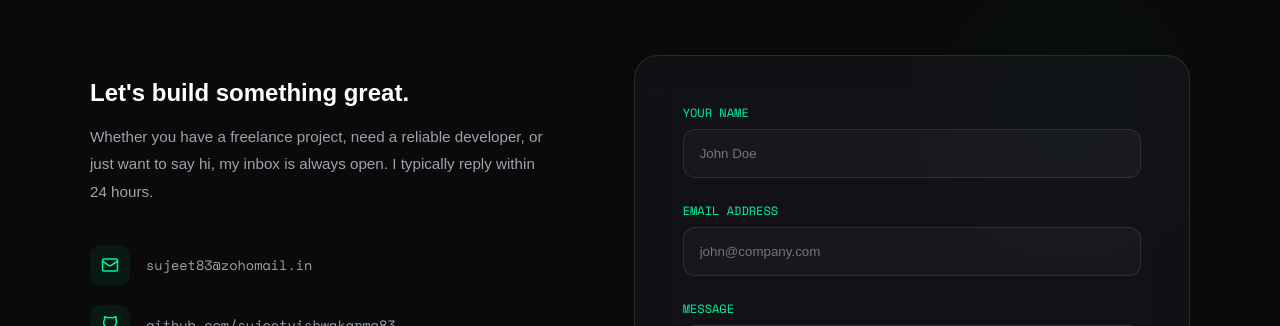
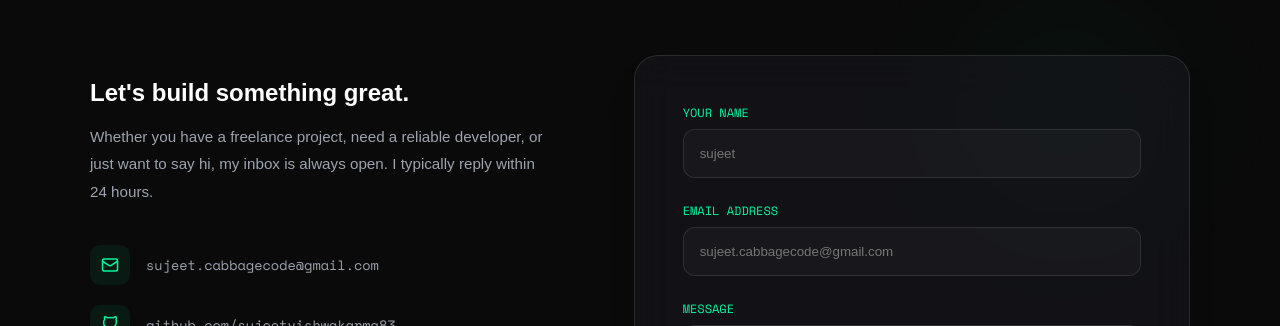
Before and after one commit to sujeetvishwakarma83/my-portfolio, a React (Create React App) app: page / in a window 1280 px wide. Shown: the part 9520-9846 px from the top of the page. Built offline with nearby package versions, Linux system fonts and the light colour scheme.

Commit message:
change email id

```diff
--- a/src/components/Contact.jsx
+++ b/src/components/Contact.jsx
@@ -205,7 +205,7 @@ function Contact({ darkMode }) {
   const inputBorder = darkMode ? 'rgba(255,255,255,0.1)' : 'rgba(0,0,0,0.1)';
 
   const contactItems = [
-    { icon: <Mail size={18} />, label: 'sujeet83@zohomail.in', href: 'mailto:sujeet83@zohomail.in' },
+    { icon: <Mail size={18} />, label: 'sujeet.cabbagecode@gmail.com', href: 'mailto:sujeet.cabbagecode@gmail.com' },
     { icon: <GithubIcon size={18} />, label: 'github.com/sujeetvishwakarma83', href: 'https://github.com/sujeetvishwakarma83' },
     { icon: <LinkedinIcon size={18} />, label: 'LinkedIn Profile', href: 'https://www.linkedin.com/in/sujeet-vishwakarma-a19b2323a/' },
     { icon: <MapPin size={18} />, label: 'Jaunpur, India', href: '#' },
@@ -303,7 +303,7 @@ function Contact({ darkMode }) {
 
               <div style={{ display: 'flex', flexDirection: 'column', gap: '0.5rem' }}>
                 <label style={{ fontFamily: '"Space Mono", monospace', fontSize: '0.75rem', color: glowColor, textTransform: 'uppercase' }}>Your Name</label>
-                <input type="text" name="name" value={formData.name} onChange={handleChange} required placeholder="John Doe"
+                <input type="text" name="name" value={formData.name} onChange={handleChange} required placeholder="sujeet"
                   style={{ background: inputBg, border: `1px solid ${inputBorder}`, color: titleColor, padding: '1rem', borderRadius: '12px', outline: 'none', transition: 'all 0.3s' }}
                   onFocus={(e) => e.target.style.borderColor = glowColor} onBlur={(e) => e.target.style.borderColor = inputBorder}
                 />
@@ -311,7 +311,7 @@ function Contact({ darkMode }) {
 
               <div style={{ display: 'flex', flexDirection: 'column', gap: '0.5rem' }}>
                 <label style={{ fontFamily: '"Space Mono", monospace', fontSize: '0.75rem', color: glowColor, textTransform: 'uppercase' }}>Email Address</label>
-                <input type="email" name="email" value={formData.email} onChange={handleChange} required placeholder="john@company.com"
+                <input type="email" name="email" value={formData.email} onChange={handleChange} required placeholder="sujeet.cabbagecode@gmail.com"
                   style={{ background: inputBg, border: `1px solid ${inputBorder}`, color: titleColor, padding: '1rem', borderRadius: '12px', outline: 'none', transition: 'all 0.3s' }}
                   onFocus={(e) => e.target.style.borderColor = glowColor} onBlur={(e) => e.target.style.borderColor = inputBorder}
                 />
--- a/src/components/Footer.jsx
+++ b/src/components/Footer.jsx
@@ -151,7 +151,7 @@ fill="currentColor" viewBox="0 0 24 24" >
         <p>You have the right to request access, correction, or deletion of your personal data at any time.</p>
 
         <h3>Contact</h3>
-        <p>For privacy-related inquiries: <strong>sujeet8528420907@gmail.com</strong></p>
+        <p>For privacy-related inquiries: <strong>sujeet.cabbagecode@gmail.com</strong></p>
         <p style="margin-top: 1.5rem; font-size: 0.8rem; color: #6b6b7a;">Last updated: June 2026</p>
       `
     },
@@ -196,7 +196,7 @@ fill="currentColor" viewBox="0 0 24 24" >
         <p>I strive for excellence but cannot guarantee uninterrupted service or be liable for indirect damages arising from the use of delivered products.</p>
 
         <h3>Contact</h3>
-        <p>For questions regarding these terms: <strong>sujeet8528420907@gmail.com</strong></p>
+        <p>For questions regarding these terms: <strong>sujeet.cabbagecode@gmail.com</strong></p>
         <p style="margin-top: 1.5rem; font-size: 0.8rem; color: #6b6b7a;">Last updated: June 2026</p>
       `
     }
--- a/src/components/Hero.jsx
+++ b/src/components/Hero.jsx
@@ -500,7 +500,7 @@ function Hero({ darkMode }) {
               <svg width="18" height="18" viewBox="0 0 24 24" fill="none" stroke="currentColor" strokeWidth="2" strokeLinecap="round" strokeLinejoin="round"><rect x="2" y="2" width="20" height="20" rx="5" ry="5"/><path d="M16 11.37A4 4 0 1 1 12.63 8 4 4 0 0 1 16 11.37zM17.5 6.5h.01"/></svg>
             </a>
             {/* Email */}
-            <a href="mailto:sujeet83@zohomail.in" className="social-link">
+            <a href="mailto:sujeet.cabbagecode@gmail.com" className="social-link">
               <svg width="18" height="18" viewBox="0 0 24 24" fill="none" stroke="currentColor" strokeWidth="2" strokeLinecap="round" strokeLinejoin="round"><path d="M4 4h16c1.1 0 2 .9 2 2v12c0 1.1-.9 2-2 2H4c-1.1 0-2-.9-2-2V6c0-1.1.9-2 2-2zM22 6l-10 7L2 6"/></svg>
             </a>
           </div>
```
